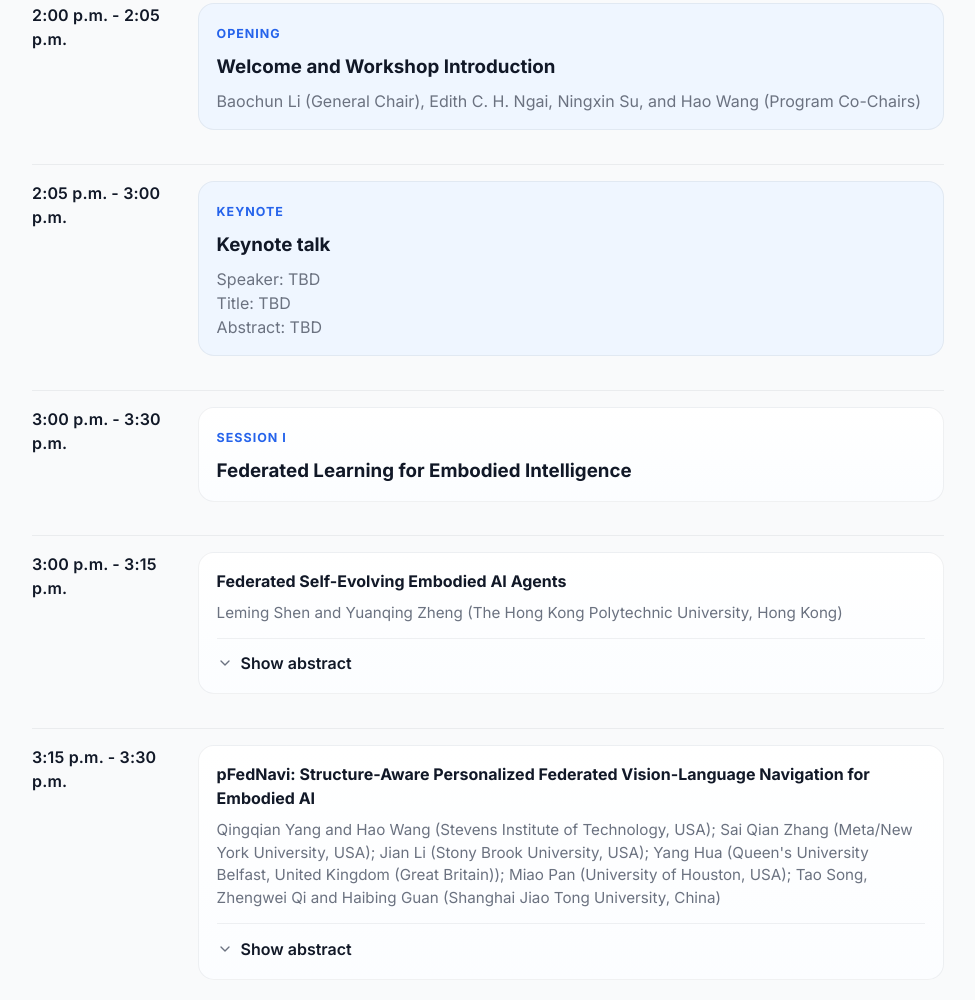
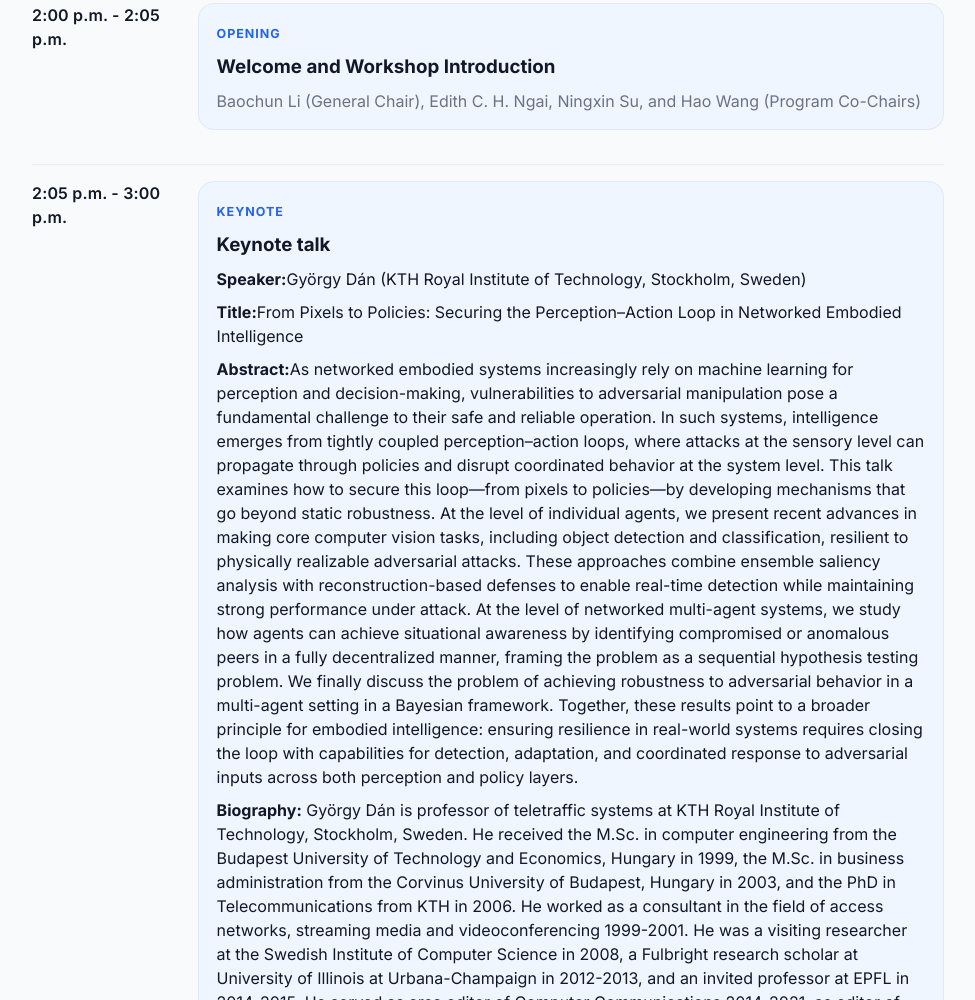
Before and after one commit to baochunli/infocom26-ein, a plain HTML site: page program.html in a window 1280 px wide. Shown: the part 604-1604 px from the top of the page, without its empty margins (152-1127 px from the left). Drawn offline with Linux system fonts and the light colour scheme.

Commit message:
Added keynote information.

```diff
--- a/program.html
+++ b/program.html
@@ -149,9 +149,36 @@
                             <div class="program-label">Keynote</div>
                             <h3>Keynote talk</h3>
                             <p class="program-session-note">
-                                Speaker: TBD<br />
-                                Title: TBD<br />
-                                Abstract: TBD
+                            <p></p><strong>Speaker:</strong>György Dán (KTH Royal Institute of
+                                Technology, Stockholm, Sweden)</p>
+                                <p><strong>Title:</strong>From Pixels to Policies: Securing
+                                the Perception–Action Loop in Networked Embodied Intelligence</p>
+                                <p><strong>Abstract:</strong>As networked embodied systems increasingly
+                                rely on machine learning for perception and decision-making,
+                                vulnerabilities to adversarial manipulation pose a fundamental
+                                challenge to their safe and reliable operation. In such systems,
+                                intelligence emerges from tightly coupled perception–action loops,
+                                where attacks at the sensory level can propagate through policies
+                                and disrupt coordinated behavior at the system level. This talk
+                                examines how to secure this loop—from pixels to policies—by
+                                developing mechanisms that go beyond static robustness. At the level
+                                of individual agents, we present recent advances in making core
+                                computer vision tasks, including object detection and
+                                classification, resilient to physically realizable adversarial
+                                attacks. These approaches combine ensemble saliency analysis with
+                                reconstruction-based defenses to enable real-time detection while
+                                maintaining strong performance under attack. At the level of
+                                networked multi-agent systems, we study how agents can achieve
+                                situational awareness by identifying compromised or anomalous peers
+                                in a fully decentralized manner, framing the problem as a sequential
+                                hypothesis testing problem. We finally discuss the problem of
+                                achieving robustness to adversarial behavior in a multi-agent
+                                setting in a Bayesian framework. Together, these results point to a
+                                broader principle for embodied intelligence: ensuring resilience in
+                                real-world systems requires closing the loop with capabilities for
+                                detection, adaptation, and coordinated response to adversarial
+                                inputs across both perception and policy layers.
+                                <p><strong>Biography:</strong> György Dán is professor of teletraffic systems at KTH Royal Institute of Technology, Stockholm, Sweden. He received the M.Sc. in computer engineering from the Budapest University of Technology and Economics, Hungary in 1999, the M.Sc. in business administration from the Corvinus University of Budapest, Hungary in 2003, and the PhD in Telecommunications from KTH in 2006. He worked as a consultant in the field of access networks, streaming media and videoconferencing 1999-2001. He was a visiting researcher at the Swedish Institute of Computer Science in 2008, a Fulbright research scholar at University of Illinois at Urbana-Champaign in 2012-2013, and an invited professor at EPFL in 2014-2015. He served as area editor of Computer Communications 2014-2021, as editor of IEEE Transactions on Mobile Computing 2019-2023, serves on the TPC of conferences like IEEE Infocom and ACM e-Energy, and is chair of the steering committee of IEEE SmartGridComm. He has received several best paper awards from IFIP and IEEE in recent years. His research interests include the design and analysis of mobile computing systems, game theoretical models of networked systems, and cyber-physical system security and resilience.</p>
                             </p>
                         </div>
                     </article>
```
Also changed, not shown: 2 other files.
